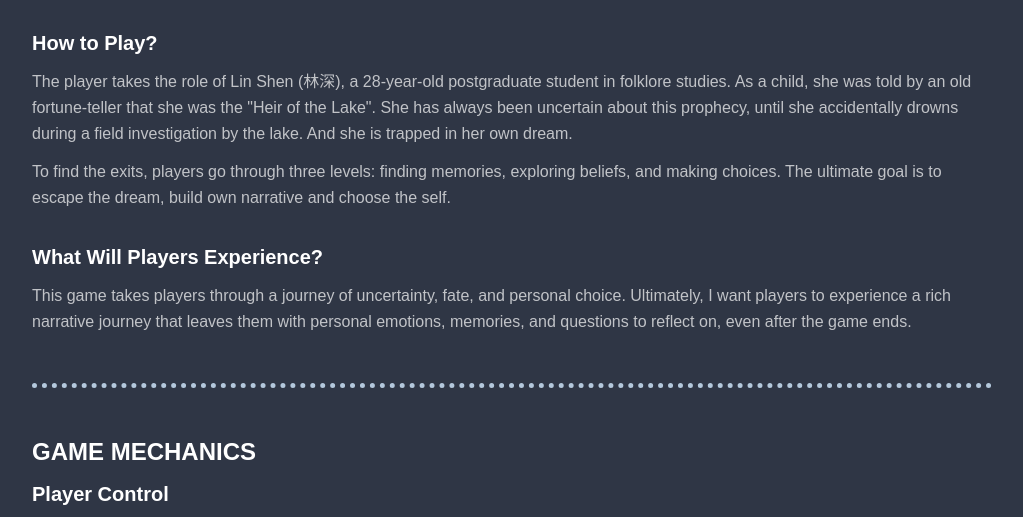
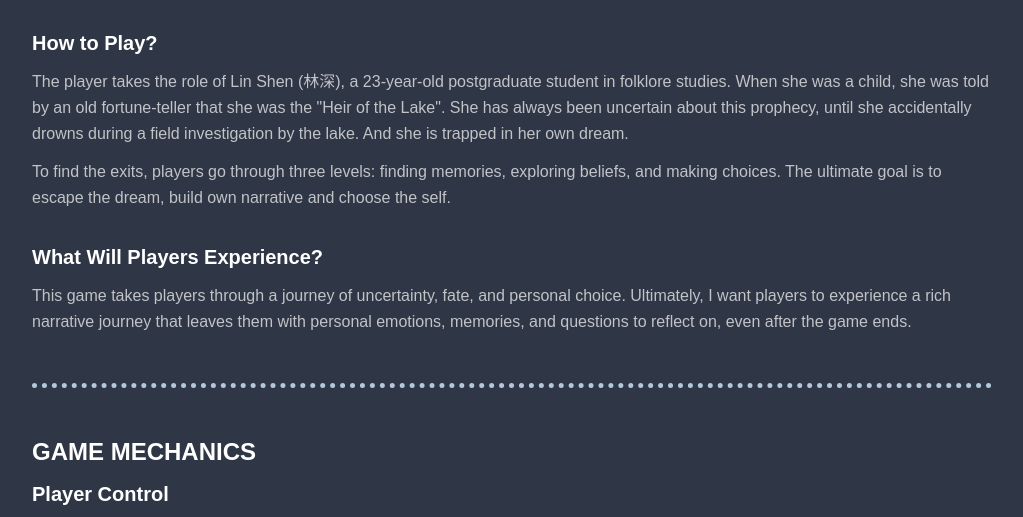
Before and after one commit to QueQuella/Quella.github.io, a plain HTML site: page pages/lakespeaker-midterm/index.html in a window 1280 px wide. Shown: the part 1367-1884 px from the top of the page, without its empty margins (128-1151 px from the left). Drawn offline with Linux system fonts and the light colour scheme.

Commit message:
Update Lin Shen’s age and childhood phrasing

```diff
--- a/pages/lakespeaker-midterm/index.html
+++ b/pages/lakespeaker-midterm/index.html
@@ -54,7 +54,7 @@
       </article>
       <article>
         <h3>How to Play?</h3>
-        <div><p>The player takes the role of Lin Shen (<span lang="zh">林深</span>), a 28-year-old postgraduate student in folklore studies. As a child, she was told by an old fortune-teller that she was the "Heir of the Lake". She has always been uncertain about this prophecy, until she accidentally drowns during a field investigation by the lake. And she is trapped in her own dream.</p>
+        <div><p>The player takes the role of Lin Shen (<span lang="zh">林深</span>), a 23-year-old postgraduate student in folklore studies. When she was a child, she was told by an old fortune-teller that she was the "Heir of the Lake". She has always been uncertain about this prophecy, until she accidentally drowns during a field investigation by the lake. And she is trapped in her own dream.</p>
         <p>To find the exits, players go through three levels: finding memories, exploring beliefs, and making choices. The ultimate goal is to escape the dream, build own narrative and choose the self.</p></div>
       </article>
       <article>
```
